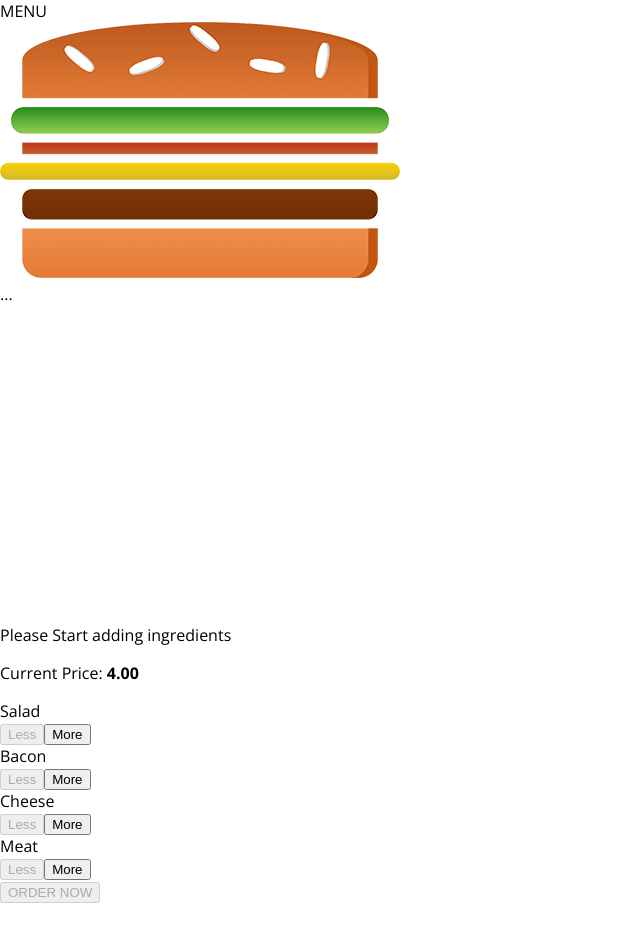
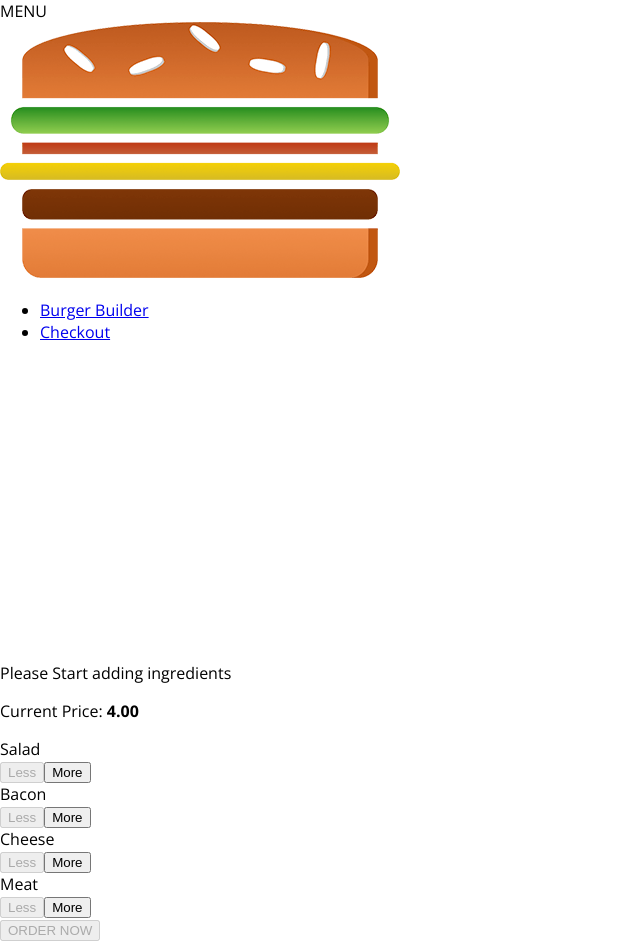
Before and after one commit to renatokoyama/burger-shop, a React app: page / in a window 1280 px wide. Shown: the whole page, without its empty margins (0-640 px from the left). Before the commit the page ends 903 px from the top, so only its background shows below. Built offline with nearby package versions, Linux system fonts and the light colour scheme.

Commit message:
Navigation component

```diff
--- /dev/null
+++ b/src/components/Navigation/NavigationItems/NavigationItem/NavigationItem.css
@@ -0,0 +1,24 @@
+.NavigationItem {
+    margin: 0;
+    box-sizing: border-box;
+    display: flex;
+    height: 100%;
+    align-items: center;
+}
+
+.NavigationItem a {
+    color: white;
+    text-decoration: none;
+    height: 100%;
+    padding: 16px 10px;
+    border-bottom: 4px solid transparent;
+    box-sizing: border-box;
+    display: box;
+}
+
+.NavigationItem a:hover,
+.NavigationItem a:active,
+.NavigationItem a.active{
+    background-color: #8f5c2c;
+    border-bottom: 4px solid #40a4cb;
+}
--- /dev/null
+++ b/src/components/Navigation/NavigationItems/NavigationItem/NavigationItem.js
@@ -0,0 +1,16 @@
+import React from 'react';
+
+import classes from './NavigationItem.css'
+
+const navigationItem = (props) => {
+    return (
+        <li className={classes.NavigationItem}>
+            <a
+                href={props.link}
+                className={props.active ? classes.active : null}>
+                {props.children}
+            </a>
+        </li>);
+}
+
+export default navigationItem;
--- /dev/null
+++ b/src/components/Navigation/NavigationItems/NavigationItems.css
@@ -0,0 +1,8 @@
+.NavigationItems {
+    margin: 0;
+    padding: 0;
+    list-style: none;
+    display: flex;
+    align-items: center;
+    height: 100%;
+}
--- /dev/null
+++ b/src/components/Navigation/NavigationItems/NavigationItems.js
@@ -0,0 +1,11 @@
+import React from 'react';
+import classes from './NavigationItems.css'
+import NavigationItem from './NavigationItem/NavigationItem';
+const navigationItems = () => (
+    <ul className={classes.NavigationItems}>
+        <NavigationItem link="/" active> Burger Builder </NavigationItem>
+        <NavigationItem link="/"> Checkout </NavigationItem>
+    </ul>
+);
+
+export default navigationItems;
--- a/src/components/Navigation/Toolbar/Toolbar.js
+++ b/src/components/Navigation/Toolbar/Toolbar.js
@@ -1,12 +1,13 @@
 import React from 'react';
 import Logo from '../../Logo/Logo'
 import classes from './Toolbar.css'
+import NavigationItems from './../NavigationItems/NavigationItems';
 const toolbar = (props) => (
     <header className={classes.Toolbar}>
         <div> MENU </div>
         <Logo />
         <nav>
-            ...
+            <NavigationItems />
         </nav>
     </header>
 );
```
